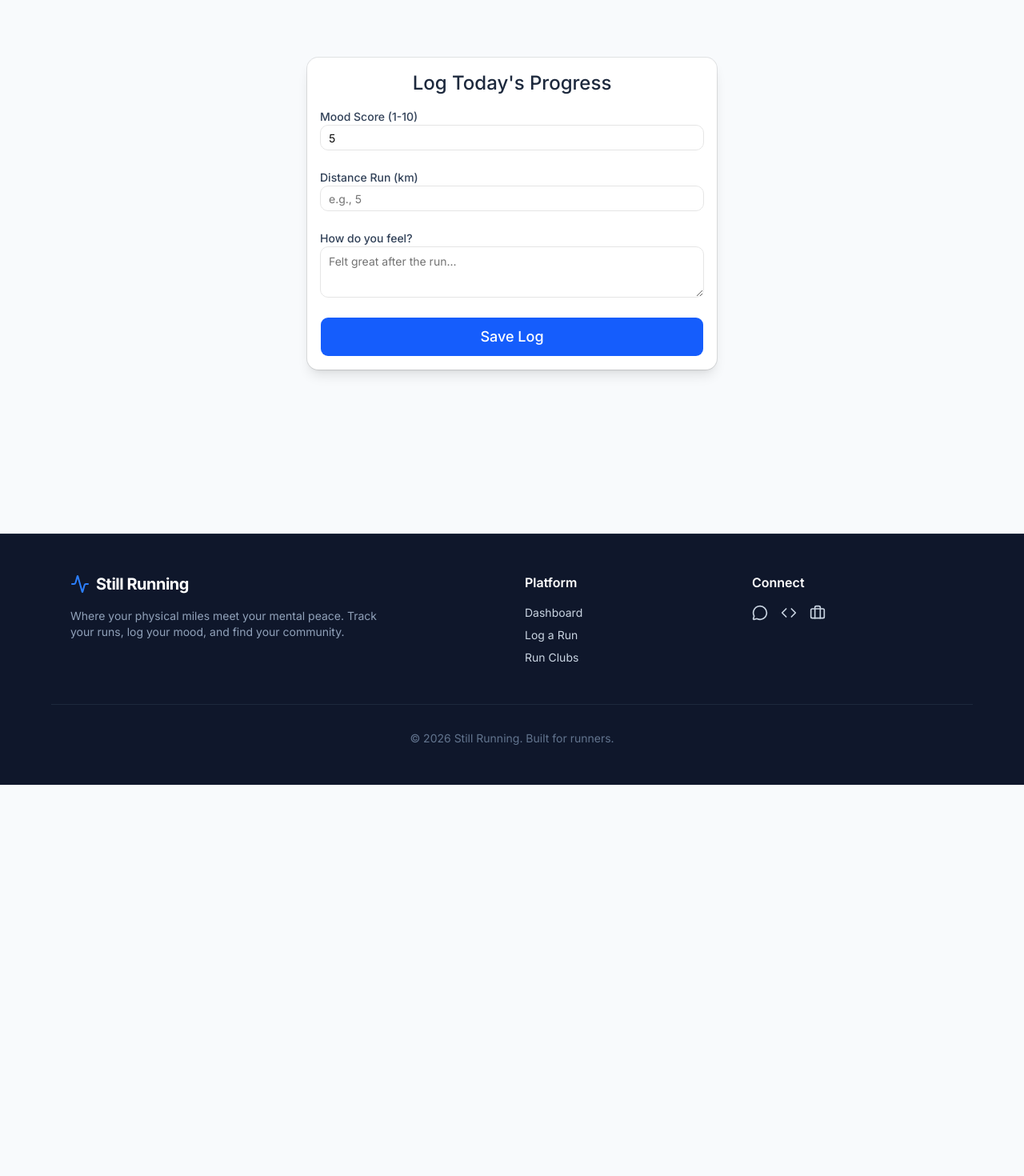
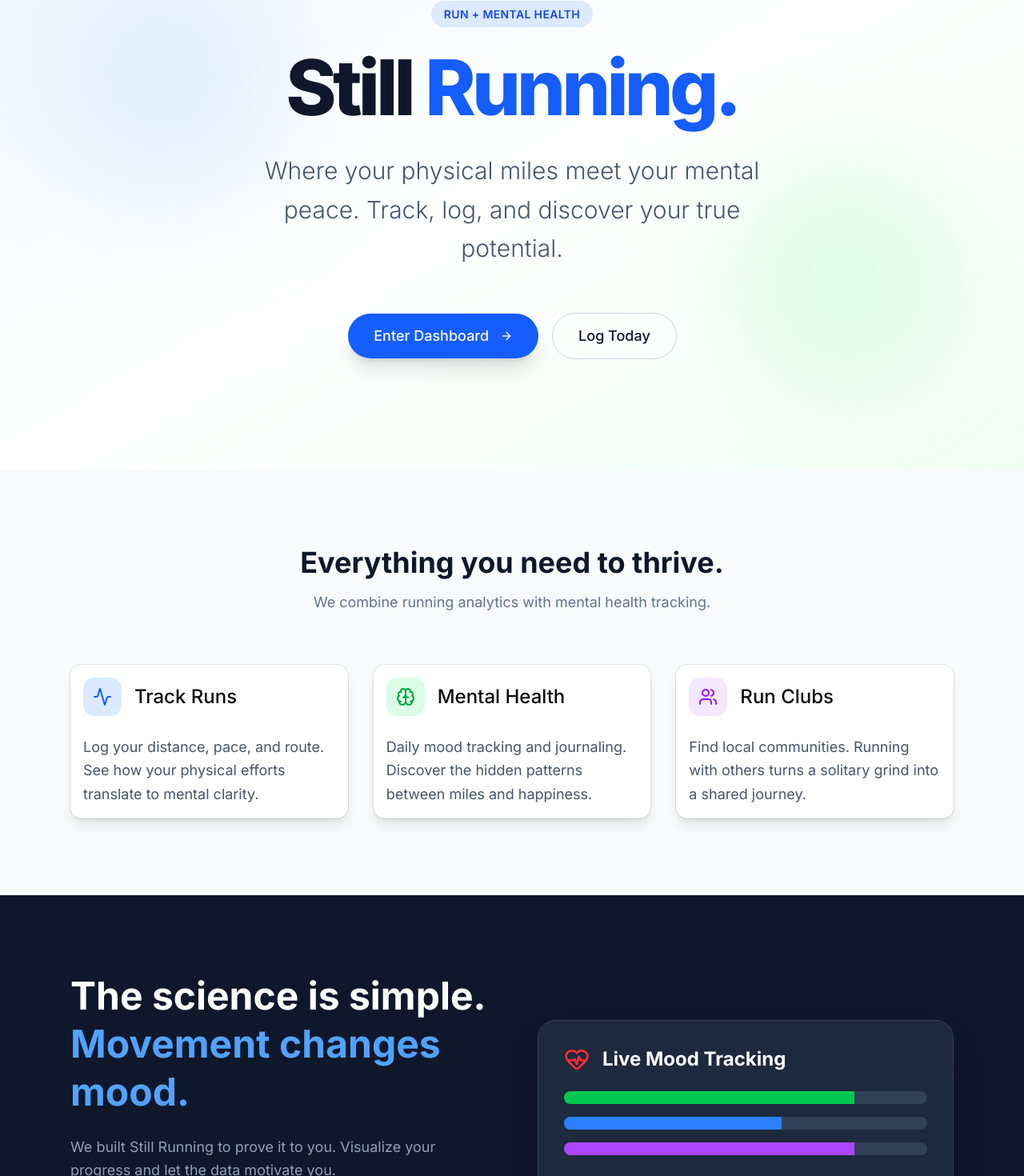
Before and after one commit to Aadya798/still-running, a Next.js app: page / in a window 1280 px wide. Shown: the part 198-1668 px from the top of the page at 80% size. Before the commit the page ends 1179 px from the top, so only its background shows below. Built offline with nearby package versions, Linux system fonts and the light colour scheme.

Commit message:
Premium Homepage Redesign

```diff
--- a/app/page.tsx
+++ b/app/page.tsx
@@ -1,65 +1,197 @@
 "use client"
-import { useState } from 'react'
-import { useRouter } from 'next/navigation'
+import Link from 'next/link'
+import { Button } from "@/components/ui/button"
 import { Card, CardContent, CardHeader, CardTitle } from "@/components/ui/card"
-import { Button } from "@/components/ui/button"
-import { Input } from "@/components/ui/input"
-import { Textarea } from "@/components/ui/textarea"
+import { Activity, Brain, Users, ArrowRight, Zap, HeartPulse } from "lucide-react"
+import { motion } from "framer-motion"
 
-export default function LogPage() {
-  const [mood, setMood] = useState(5)
-  const [note, setNote] = useState('')
-  const [distance, setDistance] = useState('')
-  const router = useRouter()
+export default function Home() {
+  return (
+    <main className="min-h-screen bg-slate-50 overflow-hidden">
 
-  const handleSubmit = async (e: React.FormEvent) => {
-    e.preventDefault()
-    try {
-      const res = await fetch('/api/logs', {
-        method: 'POST',
-        headers: { 'Content-Type': 'application/json' },
-        body: JSON.stringify({ mood, distance: Number(distance), note })
-      })
+      {/* HERO SECTION */}
+      <section className="relative w-full h-[90vh] flex flex-col items-center justify-center bg-gradient-to-br from-blue-50 via-white to-green-50 p-6 overflow-hidden">
 
-      const data = await res.json();
+        {/* Animated Background Shapes (Simulating motion) */}
+        <motion.div
+          className="absolute top-20 left-10 w-72 h-72 bg-blue-200 rounded-full mix-blend-multiply filter blur-3xl opacity-30"
+          animate={{ x: [0, 50, 0], y: [0, 30, 0] }}
+          transition={{ duration: 8, repeat: Infinity, ease: "easeInOut" }}
+        />
+        <motion.div
+          className="absolute bottom-20 right-10 w-72 h-72 bg-green-200 rounded-full mix-blend-multiply filter blur-3xl opacity-30"
+          animate={{ x: [0, -50, 0], y: [0, -30, 0] }}
+          transition={{ duration: 10, repeat: Infinity, ease: "easeInOut" }}
+        />
 
-      if (res.ok) {
-        alert('Saved to Database!')
-        router.push('/dashboard')
-      } else {
-        alert('Database Error: ' + data.error) // THIS WILL SHOW US THE REAL ERROR
-      }
-    } catch (err) {
-      alert('Network Error: Could not reach backend')
-    }
-  }
+        <div className="relative z-10 max-w-4xl text-center space-y-8">
+          <motion.div
+            initial={{ opacity: 0, y: 20 }}
+            animate={{ opacity: 1, y: 0 }}
+            transition={{ duration: 0.8 }}
+          >
+            <span className="bg-blue-100 text-blue-700 px-4 py-2 rounded-full text-sm font-semibold tracking-wide uppercase">
+              Run + Mental Health
+            </span>
+          </motion.div>
 
-  return (
-    <div className="min-h-screen bg-slate-50 flex items-center justify-center p-6">
-      <Card className="w-full max-w-lg shadow-lg border-none">
-        <CardHeader>
-          <CardTitle className="text-2xl text-slate-800 text-center">Log Today's Progress</CardTitle>
-        </CardHeader>
-        <CardContent>
-          <form onSubmit={handleSubmit} className="space-y-6">
-            <div className="space-y-2">
-              <label className="text-sm font-medium text-slate-700">Mood Score (1-10)</label>
-              <Input type="number" min="1" max="10" value={mood} onChange={(e) => setMood(Number(e.target.value))} className="text-lg" />
+          <motion.h1
+            initial={{ opacity: 0, y: 20 }}
+            animate={{ opacity: 1, y: 0 }}
+            transition={{ duration: 0.8, delay: 0.2 }}
+            className="text-6xl md:text-8xl font-extrabold tracking-tighter text-slate-900"
+          >
+            Still <span className="text-blue-600">Running.</span>
+          </motion.h1>
+
+          <motion.p
+            initial={{ opacity: 0, y: 20 }}
+            animate={{ opacity: 1, y: 0 }}
+            transition={{ duration: 0.8, delay: 0.4 }}
+            className="text-xl md:text-3xl text-slate-600 max-w-2xl mx-auto font-light leading-relaxed"
+          >
+            Where your physical miles meet your mental peace. Track, log, and discover your true potential.
+          </motion.p>
+
+          <motion.div
+            initial={{ opacity: 0, y: 20 }}
+            animate={{ opacity: 1, y: 0 }}
+            transition={{ duration: 0.8, delay: 0.6 }}
+            className="flex flex-col sm:flex-row gap-4 justify-center pt-6"
+          >
+            <Link href="/dashboard">
+              <Button className="w-full sm:w-auto bg-blue-600 hover:bg-blue-700 text-lg px-8 py-7 rounded-full shadow-xl hover:shadow-2xl transition-all hover:-translate-y-1">
+                Enter Dashboard <ArrowRight className="ml-2 w-5 h-5" />
+              </Button>
+            </Link>
+            <Link href="/log">
+              <Button variant="outline" className="w-full sm:w-auto text-lg px-8 py-7 rounded-full border-slate-300 bg-white/50 backdrop-blur hover:bg-slate-100 transition-all">
+                Log Today
+              </Button>
+            </Link>
+          </motion.div>
+        </div>
+      </section>
+
+      {/* FEATURES SECTION */}
+      <section className="py-24 px-6 max-w-6xl mx-auto space-y-16">
+        <motion.div
+          initial={{ opacity: 0 }}
+          whileInView={{ opacity: 1 }}
+          viewport={{ once: true }}
+          className="text-center space-y-4"
+        >
+          <h2 className="text-4xl font-bold text-slate-900">Everything you need to thrive.</h2>
+          <p className="text-lg text-slate-500">We combine running analytics with mental health tracking.</p>
+        </motion.div>
+
+        <div className="grid grid-cols-1 md:grid-cols-3 gap-8">
+          {/* Card 1 */}
+          <motion.div
+            initial={{ opacity: 0, y: 30 }}
+            whileInView={{ opacity: 1, y: 0 }}
+            viewport={{ once: true }}
+            transition={{ delay: 0.1 }}
+            whileHover={{ y: -10 }}
+          >
+            <Card className="h-full border-none shadow-lg bg-white overflow-hidden relative group">
+              <div className="absolute top-0 left-0 w-full h-1 bg-blue-500 transform origin-left scale-x-0 group-hover:scale-x-100 transition-transform duration-500" />
+              <CardHeader className="flex flex-row items-center gap-4 pb-2">
+                <div className="bg-blue-100 p-3 rounded-xl"><Activity className="text-blue-600 w-6 h-6" /></div>
+                <CardTitle className="text-2xl">Track Runs</CardTitle>
+              </CardHeader>
+              <CardContent>
+                <p className="text-slate-600 text-lg leading-relaxed">Log your distance, pace, and route. See how your physical efforts translate to mental clarity.</p>
+              </CardContent>
+            </Card>
+          </motion.div>
+
+          {/* Card 2 */}
+          <motion.div
+            initial={{ opacity: 0, y: 30 }}
+            whileInView={{ opacity: 1, y: 0 }}
+            viewport={{ once: true }}
+            transition={{ delay: 0.2 }}
+            whileHover={{ y: -10 }}
+          >
+            <Card className="h-full border-none shadow-lg bg-white overflow-hidden relative group">
+              <div className="absolute top-0 left-0 w-full h-1 bg-green-500 transform origin-left scale-x-0 group-hover:scale-x-100 transition-transform duration-500" />
+              <CardHeader className="flex flex-row items-center gap-4 pb-2">
+                <div className="bg-green-100 p-3 rounded-xl"><Brain className="text-green-600 w-6 h-6" /></div>
+                <CardTitle className="text-2xl">Mental Health</CardTitle>
+              </CardHeader>
+              <CardContent>
+                <p className="text-slate-600 text-lg leading-relaxed">Daily mood tracking and journaling. Discover the hidden patterns between miles and happiness.</p>
+              </CardContent>
+            </Card>
+          </motion.div>
+
+          {/* Card 3 */}
+          <motion.div
+            initial={{ opacity: 0, y: 30 }}
+            whileInView={{ opacity: 1, y: 0 }}
+            viewport={{ once: true }}
+            transition={{ delay: 0.3 }}
+            whileHover={{ y: -10 }}
+          >
+            <Card className="h-full border-none shadow-lg bg-white overflow-hidden relative group">
+              <div className="absolute top-0 left-0 w-full h-1 bg-purple-500 transform origin-left scale-x-0 group-hover:scale-x-100 transition-transform duration-500" />
+              <CardHeader className="flex flex-row items-center gap-4 pb-2">
+                <div className="bg-purple-100 p-3 rounded-xl"><Users className="text-purple-600 w-6 h-6" /></div>
+                <CardTitle className="text-2xl">Run Clubs</CardTitle>
+              </CardHeader>
+              <CardContent>
+                <p className="text-slate-600 text-lg leading-relaxed">Find local communities. Running with others turns a solitary grind into a shared journey.</p>
+              </CardContent>
+            </Card>
+          </motion.div>
+        </div>
+      </section>
+
+      {/* STATS / BANNER SECTION */}
+      <section className="py-24 bg-slate-900 text-white">
+        <div className="max-w-6xl mx-auto px-6 grid grid-cols-1 md:grid-cols-2 gap-16 items-center">
+          <motion.div
+            initial={{ opacity: 0, x: -50 }}
+            whileInView={{ opacity: 1, x: 0 }}
+            viewport={{ once: true }}
+            className="space-y-6"
+          >
+            <h2 className="text-4xl md:text-5xl font-bold leading-tight">The science is simple. <br/><span className="text-blue-400">Movement changes mood.</span></h2>
+            <p className="text-slate-400 text-lg leading-relaxed">We built Still Running to prove it to you. Visualize your progress and let the data motivate you.</p>
+
+            <div className="flex gap-8 pt-4">
+              <div>
+                <div className="text-4xl font-extrabold text-white">80%</div>
+                <div className="text-sm text-slate-400 mt-1">Report better mood after running</div>
+              </div>
+              <div>
+                <div className="text-4xl font-extrabold text-white">5km</div>
+                <div className="text-sm text-slate-400 mt-1">Average distance to mental clarity</div>
+              </div>
             </div>
-            <div className="space-y-2">
-              <label className="text-sm font-medium text-slate-700">Distance Run (km)</label>
-              <Input type="number" placeholder="e.g., 5" value={distance} onChange={(e) => setDistance(e.target.value)} required className="text-lg" />
+          </motion.div>
+
+          <motion.div
+            initial={{ opacity: 0, scale: 0.9 }}
+            whileInView={{ opacity: 1, scale: 1 }}
+            viewport={{ once: true }}
+            className="bg-slate-800 p-8 rounded-3xl border border-slate-700 shadow-2xl"
+          >
+            <div className="flex items-center gap-4 mb-6">
+              <HeartPulse className="w-8 h-8 text-red-500" />
+              <h3 className="text-2xl font-bold text-white">Live Mood Tracking</h3>
             </div>
-            <div className="space-y-2">
-              <label className="text-sm font-medium text-slate-700">How do you feel?</label>
-              <Textarea placeholder="Felt great after the run..." value={note} onChange={(e) => setNote(e.target.value)} rows={4} />
+            <div className="space-y-4">
+              <div className="h-4 bg-slate-700 rounded-full overflow-hidden"><div className="h-full bg-green-500 w-4/5"></div></div>
+              <div className="h-4 bg-slate-700 rounded-full overflow-hidden"><div className="h-full bg-blue-500 w-3/5"></div></div>
+              <div className="h-4 bg-slate-700 rounded-full overflow-hidden"><div className="h-full bg-purple-500 w-4/5"></div></div>
             </div>
-            <Button type="submit" className="w-full bg-blue-600 hover:bg-blue-700 text-white py-6 text-lg">
-              Save Log
-            </Button>
-          </form>
-        </CardContent>
-      </Card>
-    </div>
+            <p className="text-slate-400 mt-6 text-sm">Visualize your mental state alongside your physical effort instantly.</p>
+          </motion.div>
+        </div>
+      </section>
+
+    </main>
   )
 }
```
